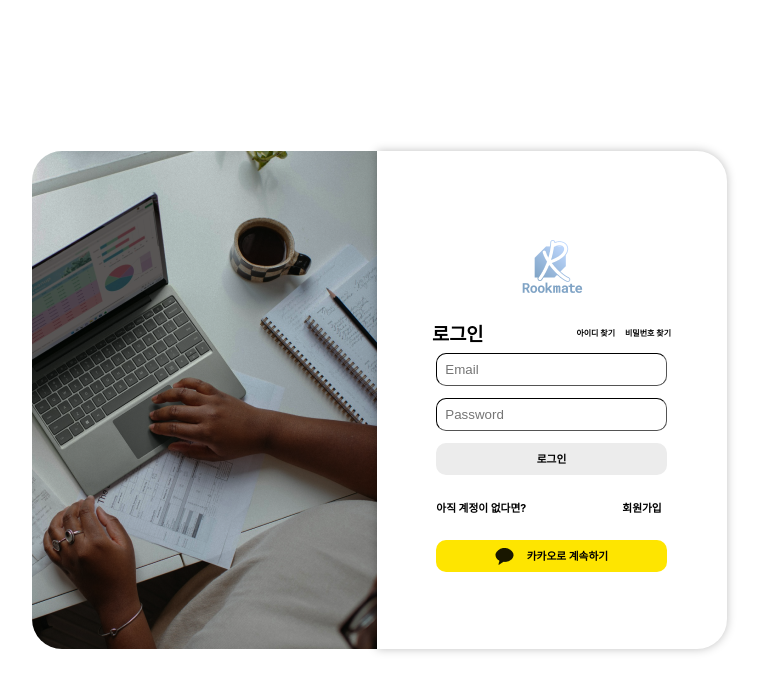
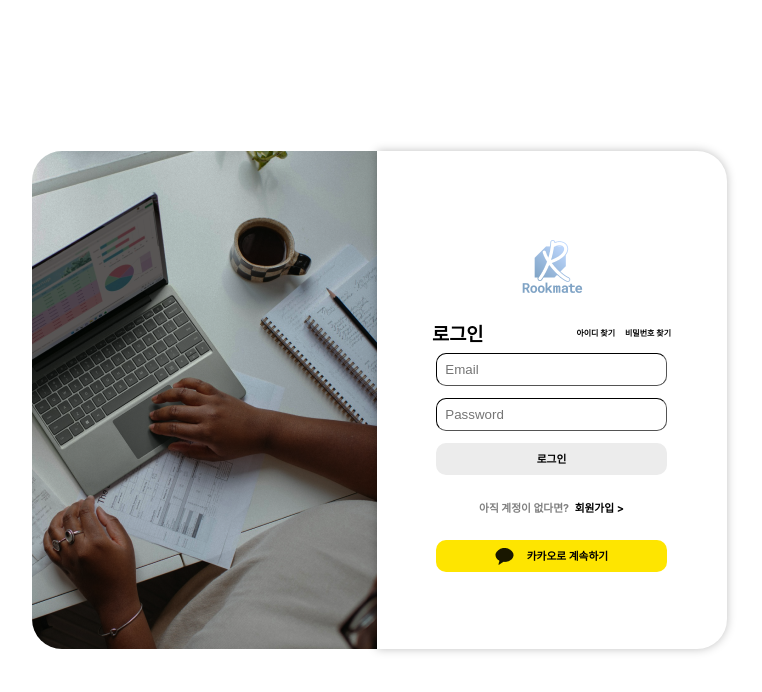
Before and after one commit to LIKELION-ROOKMATE/Rookmate_Frontend, a React (Create React App) app in the folder rookmate/: page /login in a window 1280 px wide. Shown: the top 692 px of the page, without its empty margins (261-1023 px from the left). Built offline with nearby package versions, Linux system fonts and the light colour scheme.

Commit message:
스타일 변경

```diff
--- a/rookmate/src/components/screens/LoginPage/LoginPage.tsx
+++ b/rookmate/src/components/screens/LoginPage/LoginPage.tsx
@@ -96,6 +96,7 @@ const styles: Styles = {
     display: "flex",
     flexDirection: "row",
     alignItems: "center",
+    justifyContent: "center",
   },
   kakaoButton: {
     display: "flex",
@@ -155,8 +156,8 @@ const LoginPage: React.FC = (): ReactElement => {
           </div>
           <div>
             <div style={styles.noAccountContainer}>
-              <h6>아직 계정이 없다면?</h6>
-              <h6 style={{ marginLeft: "6rem" }}>회원가입</h6>
+              <h6 style={{ color: "gray" }}>아직 계정이 없다면?</h6>
+              <h6 style={{ marginLeft: "0.35rem" }}>회원가입 {">"}</h6>
             </div>
             <div style={styles.kakaoButton}>
               <div style={styles.continueWithKakao}>
```
